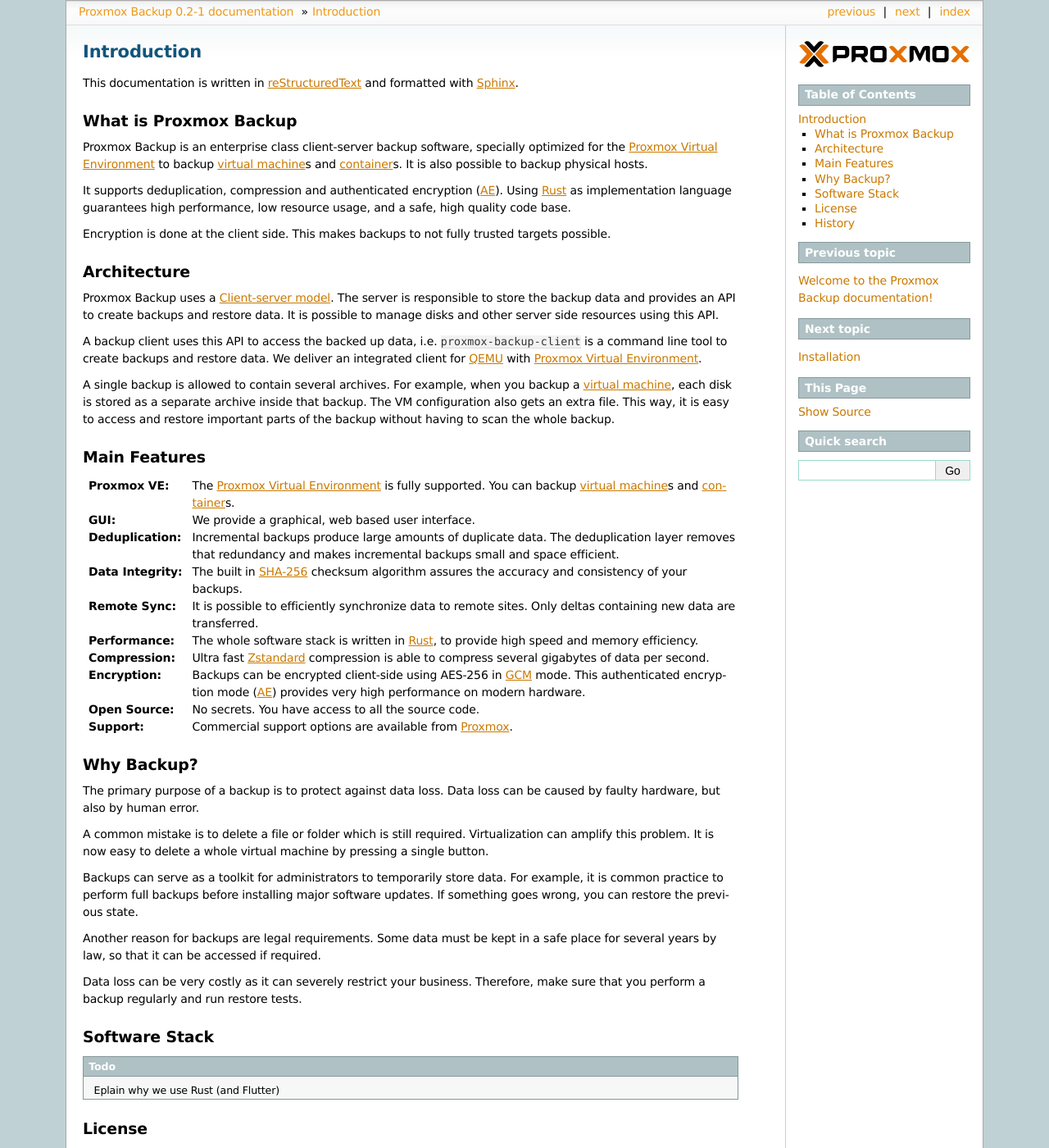
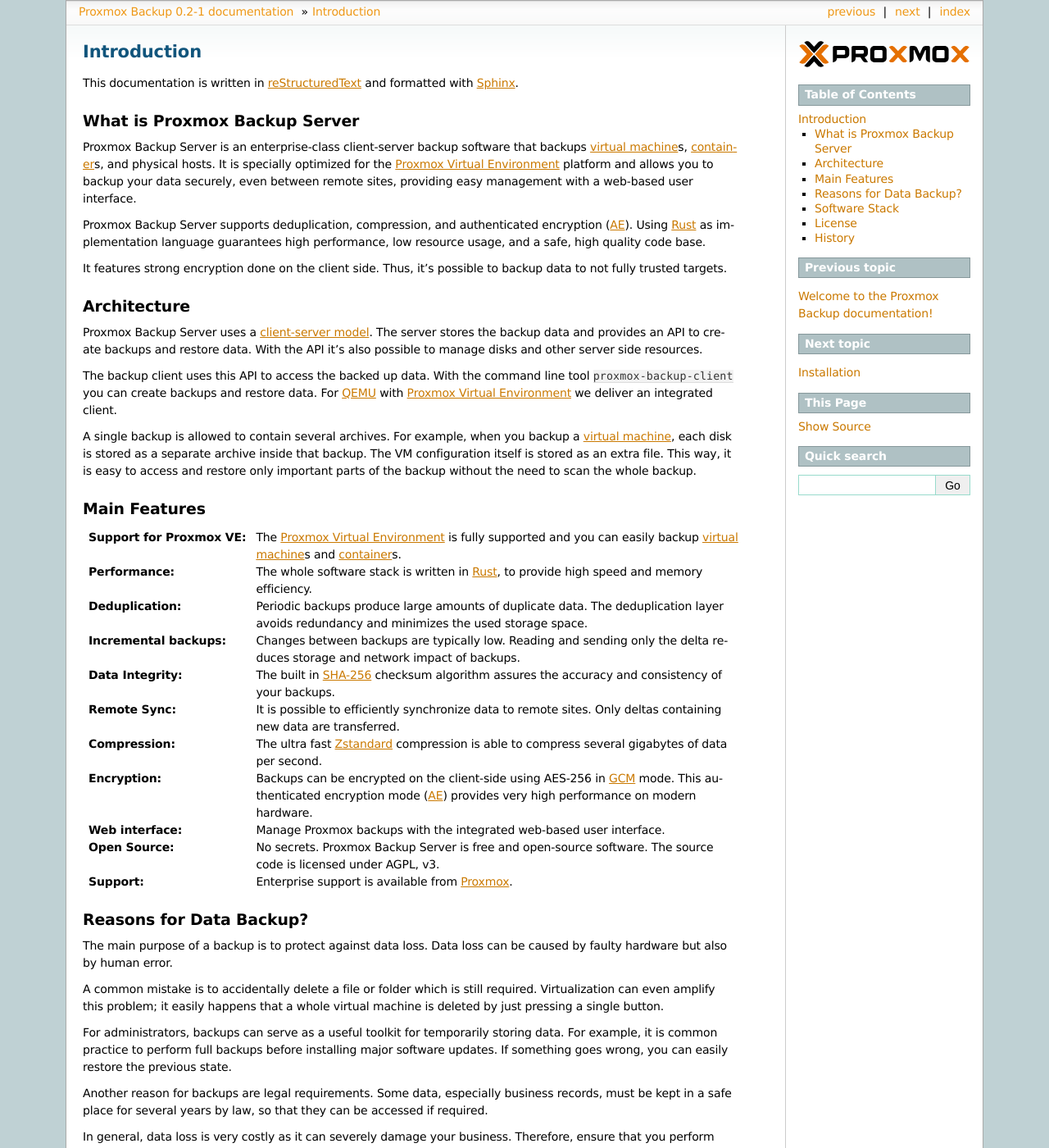
Before and after one commit to proxmox/proxmox-backup, a Sphinx documentation site: the page built from docs/introduction.rst, in a window 1280 px wide and 1400 px high. Shown: the whole window at 82% size. Built offline with Sphinx 7.4.7, drawn with Linux system fonts in a browser that asks for light colours; some of the changed text lies outside the part shown.

Commit message:
docs: rework and add a bit to introduction
Contributed-by: Daniela Häsler <daniela@proxmox.com>
[ discussed and edited some parts live with me, Thomas ]
Signed-off-by: Thomas Lamprecht <t.lamprecht@proxmox.com>

```diff
--- a/docs/introduction.rst
+++ b/docs/introduction.rst
@@ -1,57 +1,61 @@
 Introduction
 ============
 
-This documentation is written in :term:`reStructuredText` and formatted with :term:`Sphinx`.
+This documentation is written in :term:`reStructuredText` and formatted with
+:term:`Sphinx`.
 
 
-What is Proxmox Backup
-----------------------
+What is Proxmox Backup Server
+-----------------------------
 
-Proxmox Backup is an enterprise class client-server backup software,
-specially optimized for the `Proxmox Virtual Environment`_ to backup
-:term:`virtual machine`\ s and :term:`container`\ s. It is also
-possible to backup physical hosts.
+Proxmox Backup Server is an enterprise-class client-server backup software that
+backups :term:`virtual machine`\ s, :term:`container`\ s, and physical hosts.
+It is specially optimized for the `Proxmox Virtual Environment`_ platform and
+allows you to backup your data securely, even between remote sites, providing
+easy management with a web-based user interface.
 
-It supports deduplication, compression and authenticated encryption
-(AE_). Using :term:`Rust` as implementation language guarantees high
+Proxmox Backup Server supports deduplication, compression, and authenticated
+encryption (AE_). Using :term:`Rust` as implementation language guarantees high
 performance, low resource usage, and a safe, high quality code base.
 
-Encryption is done at the client side. This makes backups to not fully
-trusted targets possible.
+It features strong encryption done on the client side. Thus, it's possible to
+backup data to not fully trusted targets.
 
 
 Architecture
 ------------
 
-Proxmox Backup uses a `Client-server model`_. The server is
-responsible to store the backup data and provides an API to create
-backups and restore data. It is possible to manage disks and
-other server side resources using this API.
+Proxmox Backup Server uses a `client-server model`_. The server stores the
+backup data and provides an API to create backups and restore data. With the
+API it's also possible to manage disks and other server side resources.
 
-A backup client uses this API to access the backed up data,
-i.e. ``proxmox-backup-client`` is a command line tool to create
-backups and restore data. We deliver an integrated client for
-QEMU_ with `Proxmox Virtual Environment`_.
+The backup client uses this API to access the backed up data. With the command
+line tool ``proxmox-backup-client`` you can create backups and restore data.
+For QEMU_ with `Proxmox Virtual Environment`_ we deliver an integrated client.
 
-A single backup is allowed to contain several archives. For example,
-when you backup a :term:`virtual machine`, each disk is stored as a
-separate archive inside that backup. The VM configuration also gets an
-extra file. This way, it is easy to access and restore important parts
-of the backup without having to scan the whole backup.
+A single backup is allowed to contain several archives. For example, when you
+backup a :term:`virtual machine`, each disk is stored as a separate archive
+inside that backup. The VM configuration itself is stored as an extra file.
+This way, it is easy to access and restore only important parts of the backup
+without the need to scan the whole backup.
 
 
 Main Features
 -------------
 
-:Proxmox VE: The `Proxmox Virtual Environment`_ is fully
-   supported. You can backup :term:`virtual machine`\ s and
+:Support for Proxmox VE: The `Proxmox Virtual Environment`_ is fully
+   supported and you can easily backup :term:`virtual machine`\ s and
    :term:`container`\ s.
 
-:GUI: We provide a graphical, web based user interface.
+:Performance: The whole software stack is written in :term:`Rust`,
+   to provide high speed and memory efficiency.
 
-:Deduplication: Incremental backups produce large amounts of duplicate
-   data. The deduplication layer removes that redundancy and makes
-   incremental backups small and space efficient.
+:Deduplication: Periodic backups produce large amounts of duplicate
+   data. The deduplication layer avoids redundancy and minimizes the used
+   storage space.
+
+:Incremental backups: Changes between backups are typically low. Reading and
+   sending only the delta reduces storage and network impact of backups.
 
 :Data Integrity: The built in `SHA-256`_ checksum algorithm assures the
    accuracy and consistency of your backups.
@@ -59,43 +63,43 @@
 :Remote Sync: It is possible to efficiently synchronize data to remote
    sites. Only deltas containing new data are transferred.
 
-:Performance: The whole software stack is written in :term:`Rust`,
-   to provide high speed and memory efficiency.
-
-:Compression: Ultra fast Zstandard_ compression is able to compress
+:Compression: The ultra fast Zstandard_ compression is able to compress
    several gigabytes of data per second.
 
-:Encryption: Backups can be encrypted client-side using AES-256 in
+:Encryption: Backups can be encrypted on the client-side using AES-256 in
    GCM_ mode. This authenticated encryption mode (AE_) provides very
    high performance on modern hardware.
 
-:Open Source: No secrets. You have access to all the source code.
+:Web interface: Manage Proxmox backups with the integrated web-based user
+   interface.
 
-:Support: Commercial support options are available from `Proxmox`_.
+:Open Source: No secrets. Proxmox Backup Server is free and open-source
+ software. The source code is licensed under AGPL, v3.
+
+:Support: Enterprise support is available from `Proxmox`_.
 
 
-Why Backup?
------------
+Reasons for Data Backup?
+------------------------
 
-The primary purpose of a backup is to protect against data loss. Data
-loss can be caused by faulty hardware, but also by human error.
+The main purpose of a backup is to protect against data loss. Data loss can be
+caused by faulty hardware but also by human error.
 
-A common mistake is to delete a file or folder which is still
-required. Virtualization can amplify this problem. It is now
-easy to delete a whole virtual machine by pressing a single button.
+A common mistake is to accidentally delete a file or folder which is still
+required. Virtualization can even amplify this problem; it easily happens that
+a whole virtual machine is deleted by just pressing a single button.
 
-Backups can serve as a toolkit for administrators to temporarily
-store data. For example, it is common practice to perform full backups
-before installing major software updates. If something goes wrong, you
-can restore the previous state.
+For administrators, backups can serve as a useful toolkit for temporarily
+storing data. For example, it is common practice to perform full backups before
+installing major software updates. If something goes wrong, you can easily
+restore the previous state.
 
-Another reason for backups are legal requirements. Some data must be
-kept in a safe place for several years by law, so that it can be accessed if
-required.
+Another reason for backups are legal requirements. Some data, especially
+business records, must be kept in a safe place for several years by law, so
+that they can be accessed if required.
 
-Data loss can be very costly as it can severely restrict your
-business. Therefore, make sure that you perform a backup regularly
-and run restore tests.
+In general, data loss is very costly as it can severely damage your business.
+Therefore, ensure that you perform regular backups and run restore tests.
 
 
 Software Stack
@@ -107,14 +111,14 @@
 License
 -------
 
-Copyright (C) 2019 Proxmox Server Solutions GmbH
+Copyright (C) 2020 Proxmox Server Solutions GmbH
 
 This software is written by Proxmox Server Solutions GmbH <support@proxmox.com>
 
-Proxmox Backup is free software: you can redistribute it and/or modify
-it under the terms of the GNU Affero General Public License as
-published by the Free Software Foundation, either version 3 of the
-License, or (at your option) any later version.
+Proxmox Backup Server is free and open source software: you can use it,
+redistribute it, and/or modify it under the terms of the GNU Affero General
+Public License as published by the Free Software Foundation, either version 3
+of the License, or (at your option) any later version.
 
 This program is distributed in the hope that it will be useful, but
 ``WITHOUT ANY WARRANTY``; without even the implied warranty of
```
